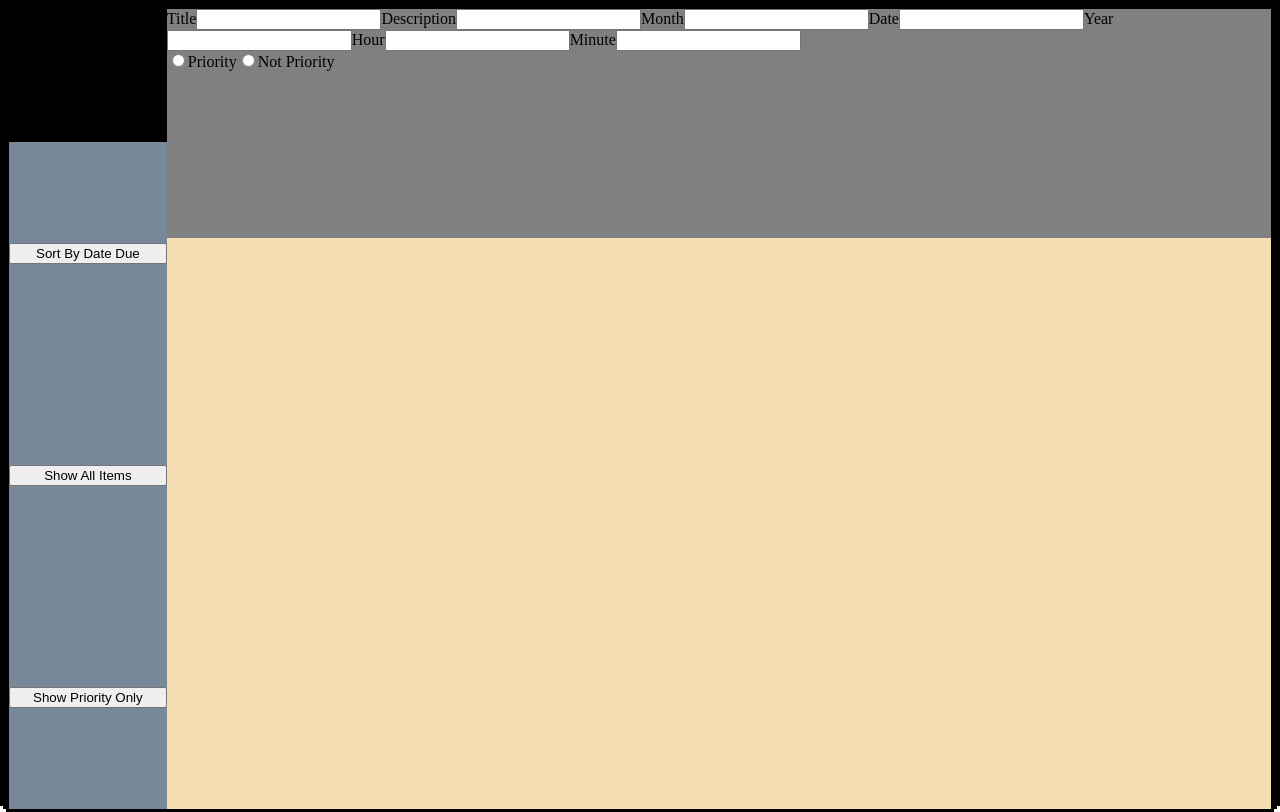
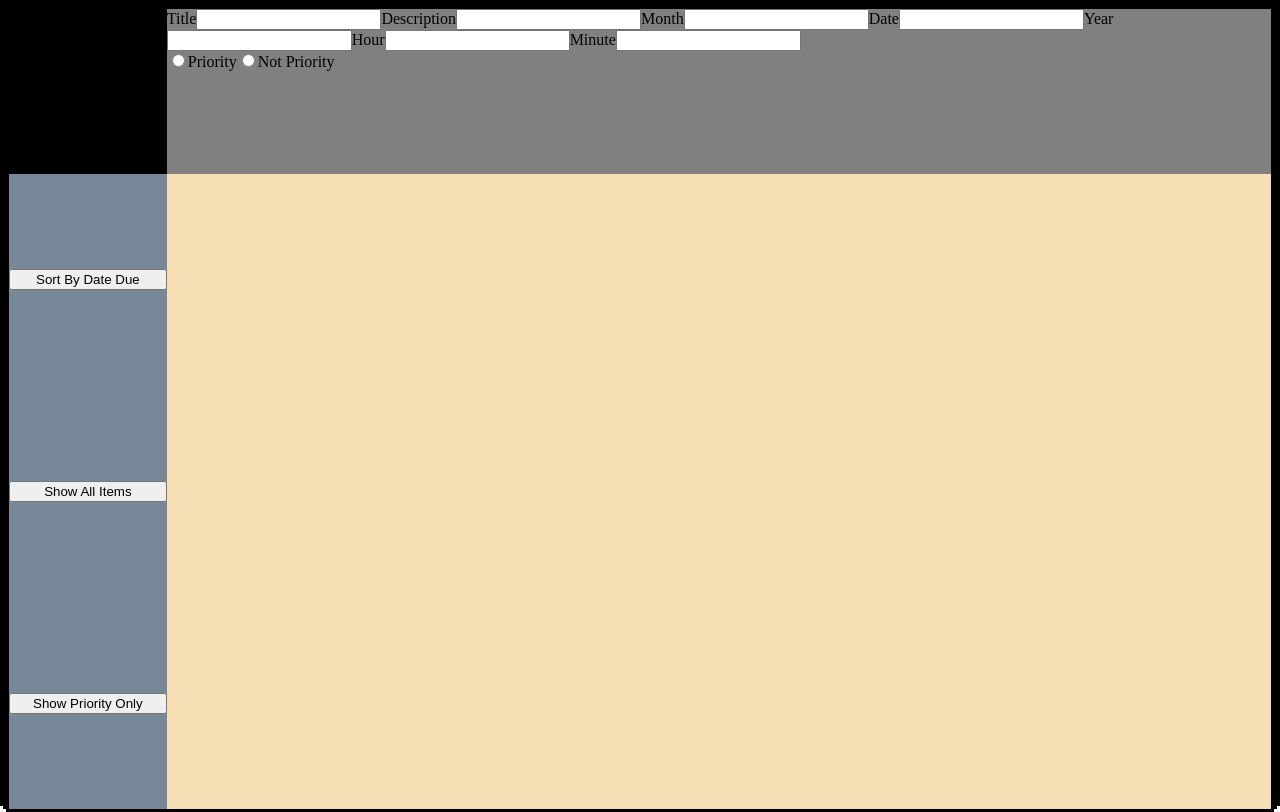
Before and after one commit to vano31/todolist, a website built with webpack: page dist/index.html in a window 1280 px wide. Built offline with nearby package versions, Linux system fonts and the light colour scheme.

Commit message:
Made top of header for side and main 165px height

```diff
--- a/src/style.css
+++ b/src/style.css
@@ -23,7 +23,7 @@
     grid-column: 1 / 2;
 
     display: grid;
-    grid-template-rows: 1fr 5fr;
+    grid-template-rows: 165px 5fr;
 
 }
 
@@ -50,7 +50,7 @@
     grid-column: 2 / 3;
 
     display: grid;
-    grid-template-rows: 2fr 5fr;
+    grid-template-rows: 165px 5fr;
 
 
 }
@@ -61,6 +61,7 @@
 
     background-color: gray;
     grid-row: 1 / 2;
+    display: flex;
 
 
 }
@@ -80,7 +81,7 @@
     display: flex;
     flex-direction: column;
     align-items: center;
-    border-style: solid;
+    border-style: dotted;
     border-color: black;
 
 }
@@ -134,3 +135,11 @@
 
 
 }
+
+#additionform {
+
+    justify-content: center;
+    align-items: center;
+
+
+}
```
Also changed, not shown: 1 other file.
